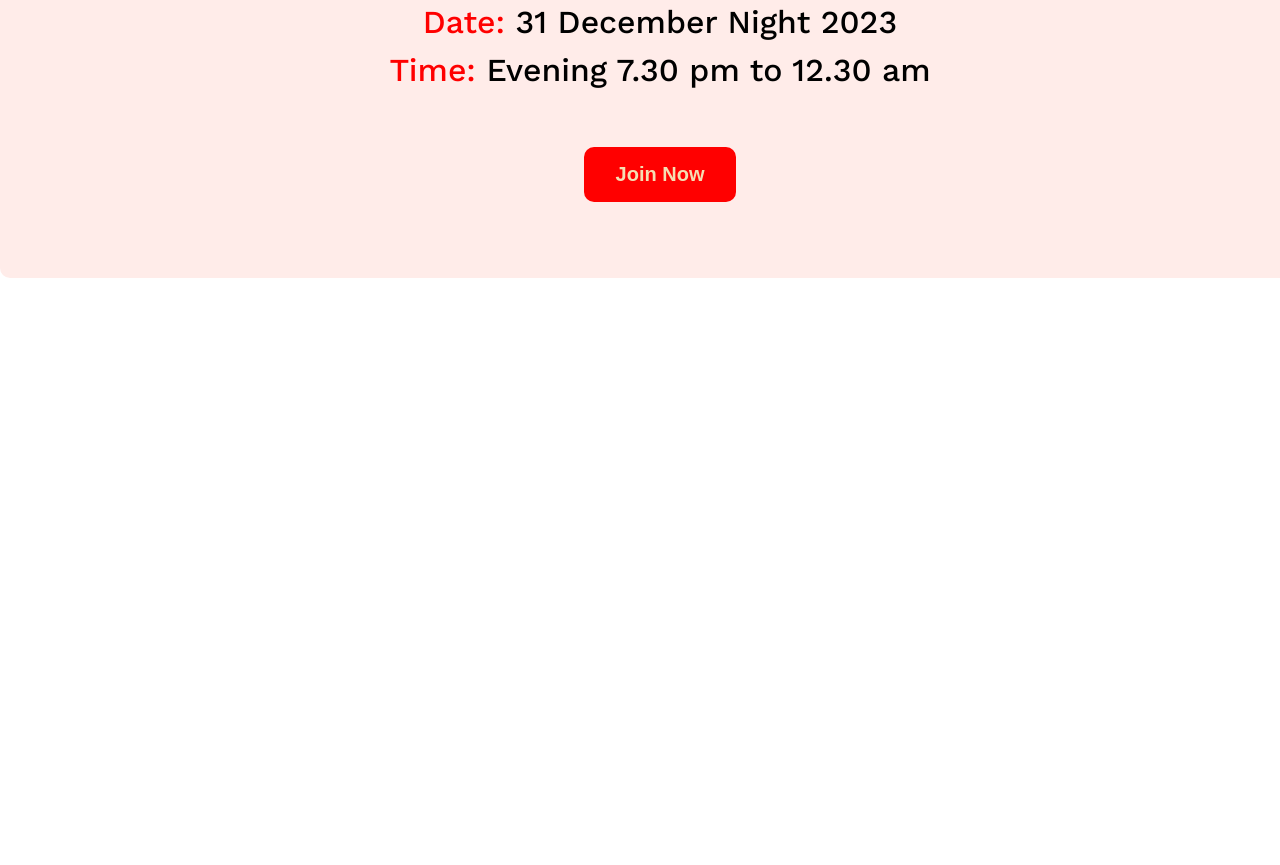
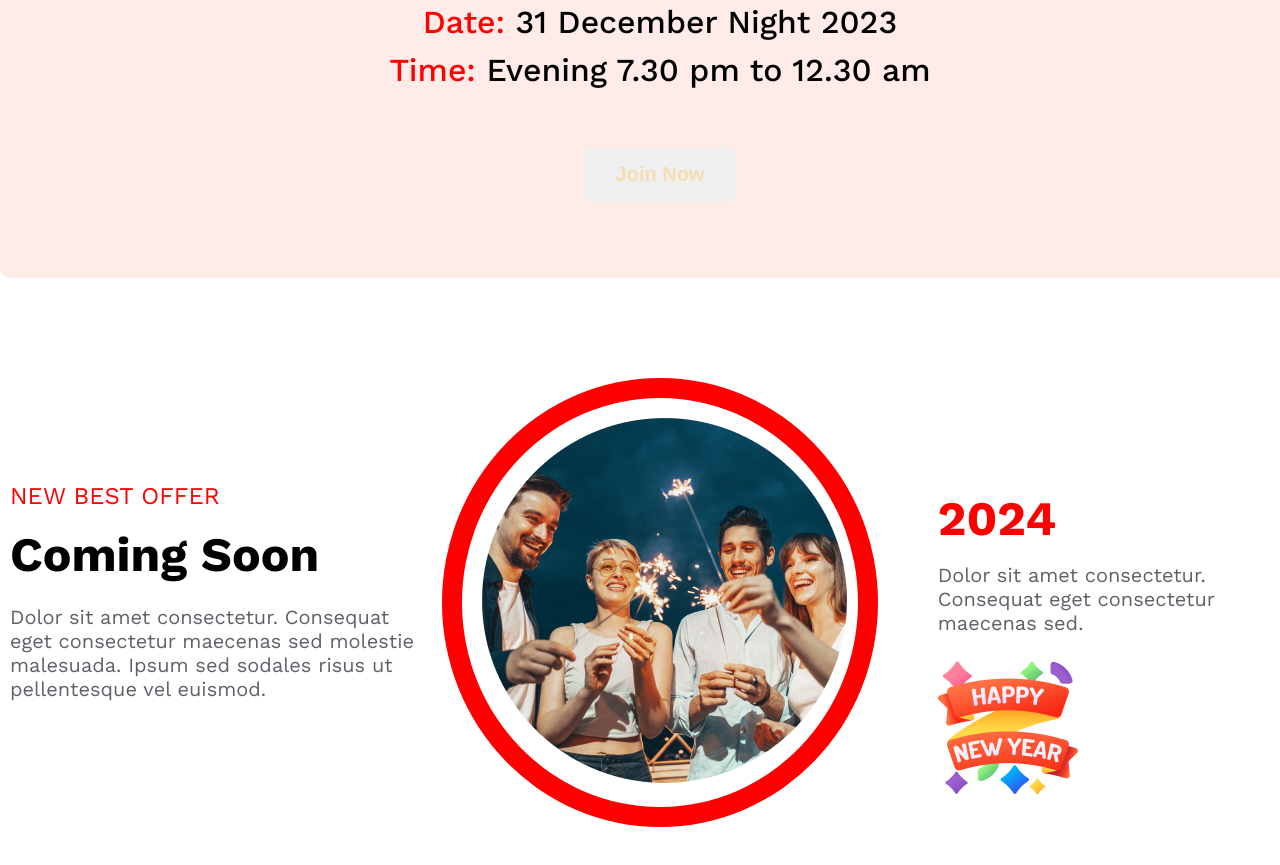
Before and after one commit to sanjoynath-coder/practice-new-year-offer, a plain HTML site: page index.htm in a window 1280 px wide. Shown: the part 2518-3383 px from the top of the page. Before the commit the page ends 2796 px from the top, so only its background shows below. Drawn offline with nearby package versions, Linux system fonts and the light colour scheme.

Commit message:
added the new year section

```diff
--- a/index.htm
+++ b/index.htm
@@ -47,6 +47,28 @@
             </div>
           </section>
 
+          <!-- happy new year section start here -->
+           <section class="new-year-container">
+             <!-- first child -->
+            <div class="new-year-child-container">
+                <p class="new-year-title">NEW BEST OFFER</p>
+                <h4 class="new-year-subtitle">Coming Soon</h4>
+                <p class="new-year-description">Dolor sit amet consectetur. Consequat <br> eget consectetur maecenas sed molestie <br> malesuada. Ipsum sed sodales risus ut <br> pellentesque vel euismod. </p>
+            </div>
+            <!-- second child -->
+            <div class="new-year-child-container new-year-second-child">
+                <img src="./images/Ellipse 1.png" alt="">
+            </div>
+
+            <!-- thied child -->
+            <div class="new-year-child-container">
+                <p class="new-year-thied-child-title">2024</p>
+                <p class="new-year-thied-child-sub-title">Dolor sit amet consectetur. <br>  Consequat eget consectetur <br> maecenas sed.</p>
+                <div>
+                    <img class="new-year-thied-child-img" src="./images/Group 96.png" alt="">
+                </div>
+            </div>
+           </section>
 
     </main>
 
--- a/styles/style.css
+++ b/styles/style.css
@@ -128,7 +128,7 @@ color: white;
     color:red;
 }
 .place-button{
-    background-color:#FF0000;
+    /* background-color:#FF0000; */
     padding:16px 32px;
     margin-top: 48px;
     border-radius: 10px;
@@ -137,3 +137,66 @@ color: white;
     font-weight: bold;
     border:none;
 }
+
+/* new year offer section style start here */
+.new-year-container{
+    display: flex;
+    width: 1320px;
+    /* border:1px solid red; */
+    gap:10px;
+    margin:0 auto;
+    margin-top: 100px;
+    margin-bottom: 100px;
+}
+.new-year-child-container{
+    width:33%;
+    /* border:1px solid black; */
+}
+/* new year first child */
+.new-year-title{
+    color:red;
+    font-size: 24px;
+    font-weight:normal;
+    margin-top: 104px;
+    padding-left: 10px;
+}
+.new-year-subtitle{
+    font-size: 48px;
+    font-weight:bold;
+    margin-top: 16px;
+    padding-left: 10px;
+
+}
+.new-year-description{
+    font-size: 20px;
+    font-weight: normal;
+    margin-top: 22px;
+    color:rgba(7, 2, 17, 0.63);
+    padding-left: 10px;
+}
+/* new year second child */
+.new-year-second-child{
+    align-items: center;
+    border:20px solid red;
+    border-radius: 50%;
+    padding:20px;
+}
+/* new year third child style */
+.new-year-thied-child-title{
+    font-size: 48px;
+    font-weight: bold;
+    color:red;
+    margin-top: 112px;
+    margin-left: 50px;
+}
+.new-year-thied-child-sub-title{
+    font-size: 20px;
+    font-weight: normal;
+    color:rgba(7, 2, 17, 0.63);
+    margin-left: 50px;
+    margin-top: 16px;
+}
+.new-year-thied-child-img{
+    margin-left: 50px;
+    margin-top: 23px;
+}
```
